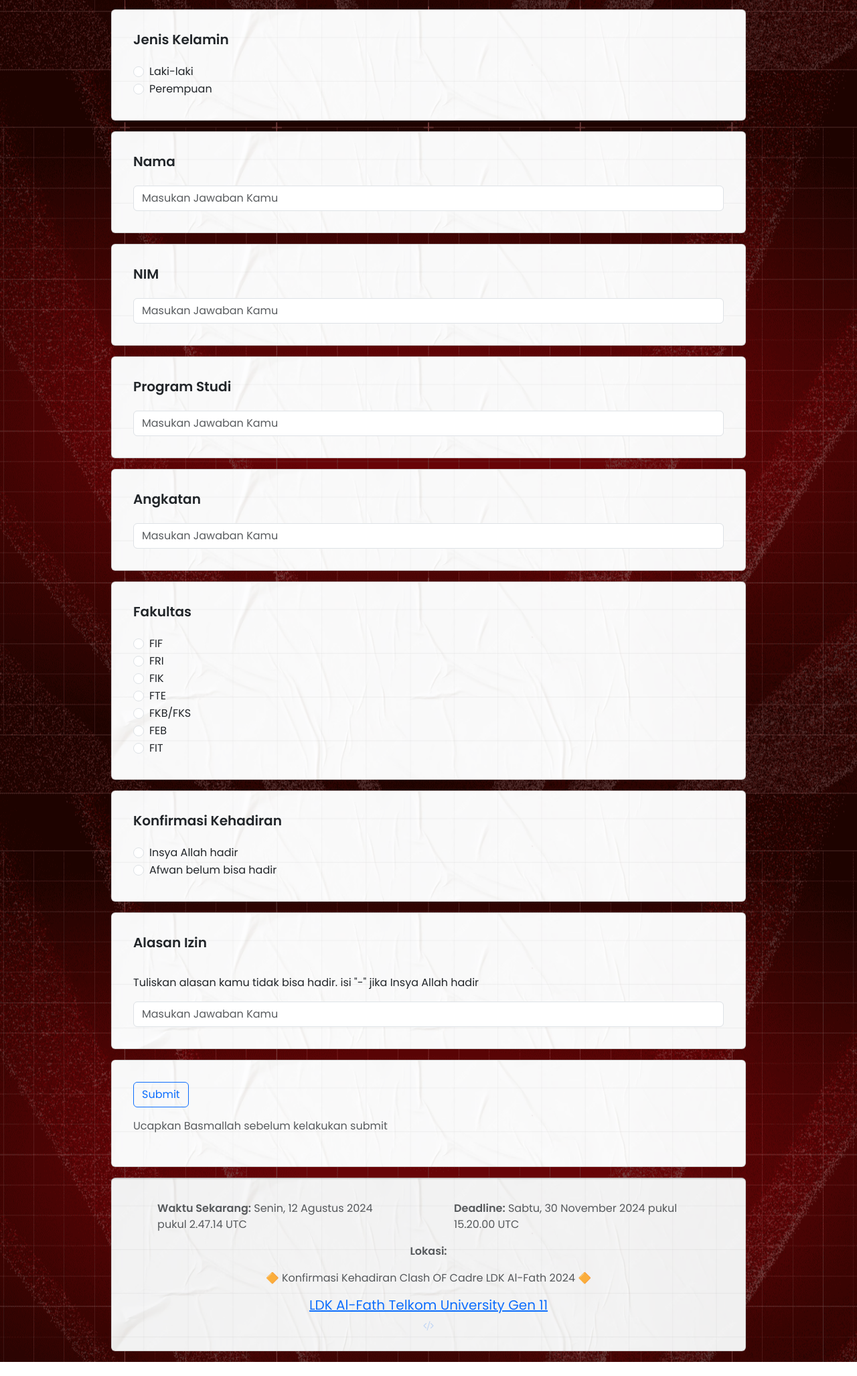
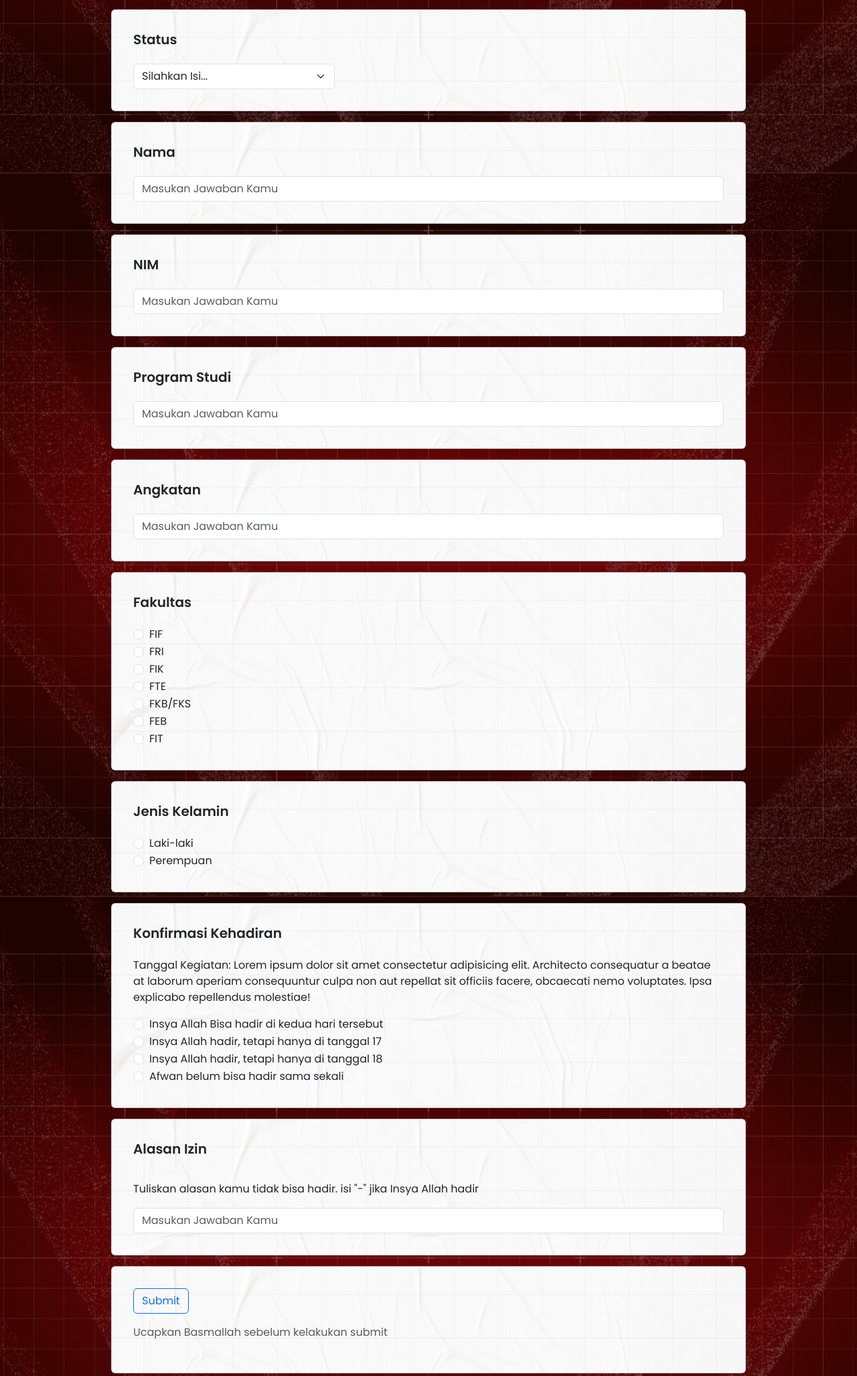
Before and after one commit to alfathtelyudev/konfirmasi-kehadiran-coc, a plain HTML site: page index.html in a window 1280 px wide. Shown: the part 746-2800 px from the top of the page at 67% size. Before the commit the page ends 2779 px from the top, so only its background shows below. Drawn offline with nearby package versions, Linux system fonts and the light colour scheme.

Commit message:
next commit

```diff
--- a/index.html
+++ b/index.html
@@ -100,28 +100,30 @@
                 <!--Boostrapt Card -->
                 <div class="card mb-3 p-sm-3 bg-paper">
                     <div class="card-body">
-                        <label class="form-label mb-3" for="jenis_kelamin">
-                            <h5 class="fw-semibold">Jenis Kelamin</h5>
+                        <label class="form-label mb-3" for="status">
+                            <h5 class="fw-semibold">Status</h5>
                         </label>
-                        <div class="form-check">
-                            <input class="form-check-input" type="radio" id="laki-laki" name="jenis_kelamin" value="Laki-laki"
-                                required>
-                            <label class="form-check-label" for="laki-laki">Laki-laki</label>
-                        </div>
-                        <div class="form-check">
-                            <input class="form-check-input" type="radio" id="perempuan" name="jenis_kelamin" value="Perempuan"
-                                required>
-                            <label class="form-check-label" for="perempuan">Perempuan</label>
+                        <br>
+                        <div class="btn-group " role="group">
+                            <select onchange="pilihStatus()" class="form-select" id="status" name="status" required>
+                                <option value="">Silahkan Isi...</option>
+                                <option  value="Kader Aktif">Pengurus Aktif LDK Al-Fath 2024</option>
+                                <option  value="MSP">MSP</option>
+                                <option  value="MSF">MSF</option>
+                                <option  value="Pure Alumni">Pure Alumni</option>
+                            </select>
                         </div>
                     </div>
                 </div>
 
 
 
+
+
                 <div class="card mb-3 p-sm-3 bg-paper">
                     <div class="card-body">
                         <label class="form-label mb-3" for="nama">
-                            <h5 class="fw-semibold">Nama</h5>
+                            <h5 id="pengisian-nama" class="fw-semibold">Nama</h5>
                         </label>
                         <input type="text" name="nama" id="nama" required placeholder="Masukan Jawaban Kamu"
                             class="form-control" aria-describedby="Masukan data dengan benar">
@@ -197,7 +199,23 @@
                         </div>
                     </div>
                 </div>
-
+                <div class="card mb-3 p-sm-3 bg-paper">
+                    <div class="card-body">
+                        <label class="form-label mb-3" for="jenis_kelamin">
+                            <h5 class="fw-semibold">Jenis Kelamin</h5>
+                        </label>
+                        <div class="form-check">
+                            <input class="form-check-input" type="radio" id="laki-laki" name="jenis_kelamin" value="Laki-laki"
+                                required>
+                            <label class="form-check-label" for="laki-laki">Laki-laki</label>
+                        </div>
+                        <div class="form-check">
+                            <input class="form-check-input" type="radio" id="perempuan" name="jenis_kelamin" value="Perempuan"
+                                required>
+                            <label class="form-check-label" for="perempuan">Perempuan</label>
+                        </div>
+                    </div>
+                </div>
 
 
                 <div class="card mb-3 p-sm-3 bg-paper">
@@ -205,15 +223,26 @@
                         <label class="form-label mb-3" for="kehadiran">
                             <h5 class="fw-semibold">Konfirmasi Kehadiran</h5>
                         </label>
+                        <p class="whitespace-pre-line">Tanggal Kegiatan: Lorem ipsum dolor sit amet consectetur adipisicing elit. Architecto consequatur a beatae at laborum aperiam consequuntur culpa non aut repellat sit officiis facere, obcaecati nemo voluptates. Ipsa explicabo repellendus molestiae!</p>
                         <div class="form-check">
-                            <input class="form-check-input" onclick="konfirmasiKehadiran();" type="radio" id="konfirmasi_hadir" name="kehadiran" value="Rencana Hadir"
+                            <input class="form-check-input" onclick="konfirmasiKehadiran();" type="radio" id="konfirmasi_hadir_full" name="kehadiran" value="Full Hadir"
                                 required>
-                            <label class="form-check-label" for="konfirmasi_hadir">Insya Allah hadir</label>
+                            <label class="form-check-label" for="konfirmasi_hadir_full">Insya Allah Bisa hadir di kedua hari tersebut</label>
                         </div>
                         <div class="form-check">
-                            <input class="form-check-input" onclick="konfirmasiKehadiran();" type="radio" id="konfirmasi_izin" name="kehadiran" value="Izin"
+                            <input class="form-check-input" onclick="konfirmasiKehadiran();" type="radio" id="konfirmasi_hadir_17" name="kehadiran" value="Hari Pertama saja"
                                 required>
-                            <label class="form-check-label" for="konfirmasi_izin">Afwan belum bisa hadir</label>
+                            <label class="form-check-label" for="konfirmasi_hadir_17">Insya Allah hadir, tetapi hanya di tanggal 17</label>
+                        </div>
+                        <div class="form-check">
+                            <input class="form-check-input" onclick="konfirmasiKehadiran();" type="radio" id="konfirmasi_hadir_18" name="kehadiran" value="Hari Kedua saja"
+                                required>
+                            <label class="form-check-label" for="konfirmasi_hadir_18">Insya Allah hadir, tetapi hanya di tanggal 18</label>
+                        </div>
+                        <div class="form-check">
+                            <input class="form-check-input" onclick="konfirmasiKehadiran();" type="radio" id="konfirmasi_izin" name="kehadiran" value="Full Izin"
+                                required>
+                            <label class="form-check-label" for="konfirmasi_izin">Afwan belum bisa hadir sama sekali</label>
                         </div>
                     </div>
                 </div>
@@ -285,7 +314,7 @@
         <script src="./INFONIM.js"></script>
     <script>
         console.log(INFONIM)
-        const deadline = new Date("2024-11-30T22:20:00+07:00");
+        const deadline = new Date("2024-08-16T22:20:00+07:00");
 
         const formulir = document.getElementById('formulir');
         setInterval(updateCurrentTime, 1000);
@@ -407,13 +436,21 @@
                 <h1 class="display-4 text-success">Alhamdulillah</h1>
                 <p class="lead">Data nya ${sapaan} ${nama} berhasil tersimpan pada baris ke - ${lastrow}</p>
                 <div class="mt-4">
- <a class="btn btn-danger" onclick="window.close()">Tutup</a>
+ <a class="btn btn-danger" onclick="tutupWindow()">Tutup</a>
                     <!-- Optional: Add more buttons or links as needed -->
                 </div>
             </div>
             </div>
         </div>
         `
+        }
+        function tutupWindow() {
+            try{
+
+                return  window.close();
+            } catch(e){
+                alert("Maaf, ada  kesalahan saat menutup window\n" + e.message);
+            }
         }
         function hasDeadline() {
             formulir.innerHTML =
@@ -451,7 +488,6 @@
                 if (response.ok) {
                     const result = await response.json();
                     localStorage.setItem('formData', JSON.stringify(data));
-                    console.info(result)
                     return result;
 
 
@@ -515,19 +551,39 @@
         });
 
         function konfirmasiKehadiran(){
-            const konfirmasi_hadir = document.getElementById('konfirmasi_hadir');
+
             const konfirmasi_izin = document.getElementById('konfirmasi_izin');
+            const konfirmasi_hadir_full = document.getElementById('konfirmasi_hadir_full');
+            const konfirmasi_hadir_17 = document.getElementById('konfirmasi_hadir_17');
+            const konfirmasi_hadir_18 = document.getElementById('konfirmasi_hadir_18');
             const perizinan_peserta = document.getElementById('perizinan_peserta');
             const card_perizinan = document.getElementById('card-perizinan');
             card_perizinan.style.transition = "all 2s";
-            console.log(konfirmasi_hadir.checked);
-            if(konfirmasi_izin.checked){
+            if(konfirmasi_izin.checked || konfirmasi_hadir_17.checked || konfirmasi_hadir_18.checked){
                 card_perizinan.hidden = false;
                 perizinan_peserta.value = "";
             } else {
                 perizinan_peserta.value = "-";
                 card_perizinan.hidden = true;
             }
+        }
+        function pilihStatus() {
+            const status = document.getElementById('status').value;
+            console.log(status);
+            switch (status) {
+                case "Kader Aktif":
+                    document.getElementById('pengisian-nama').textContent = "Nama Panggilan";
+
+                    break;
+
+
+                default:
+                document.getElementById('pengisian-nama').textContent = "Nama Lengkap";
+
+                    break;
+            }
+
+
         }
 
 
```
